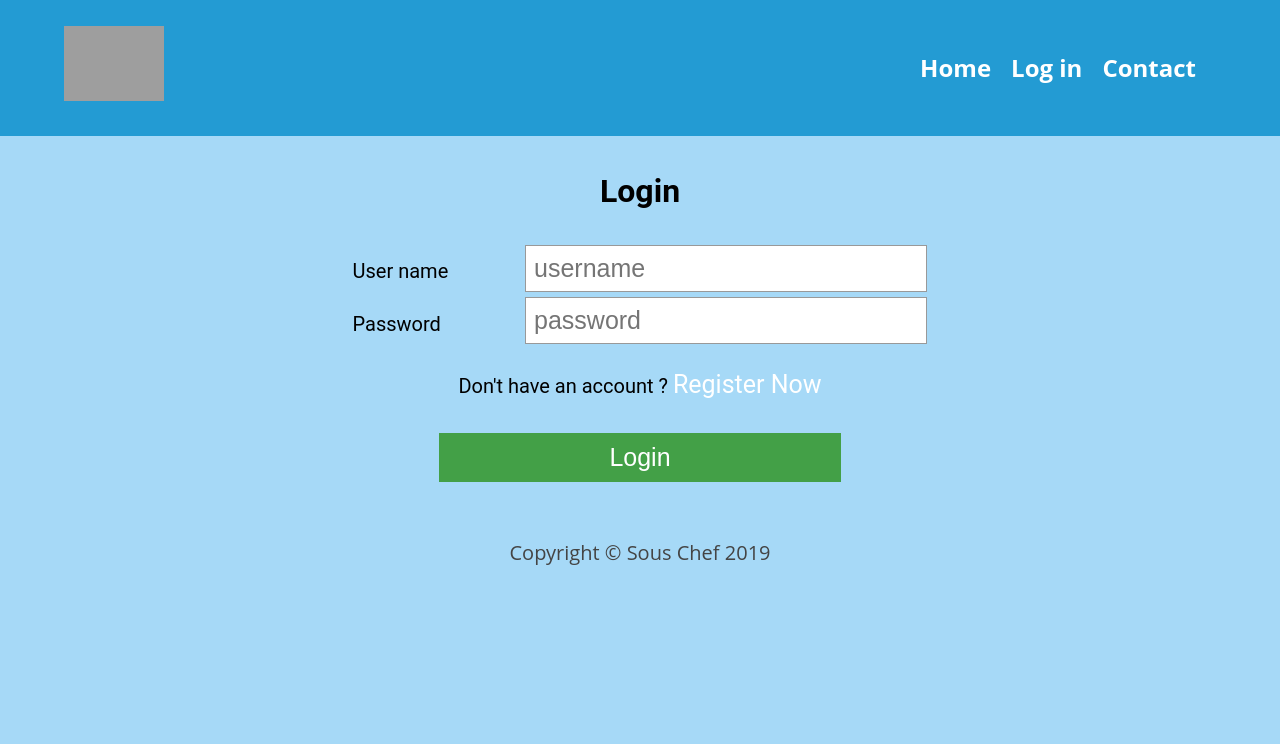
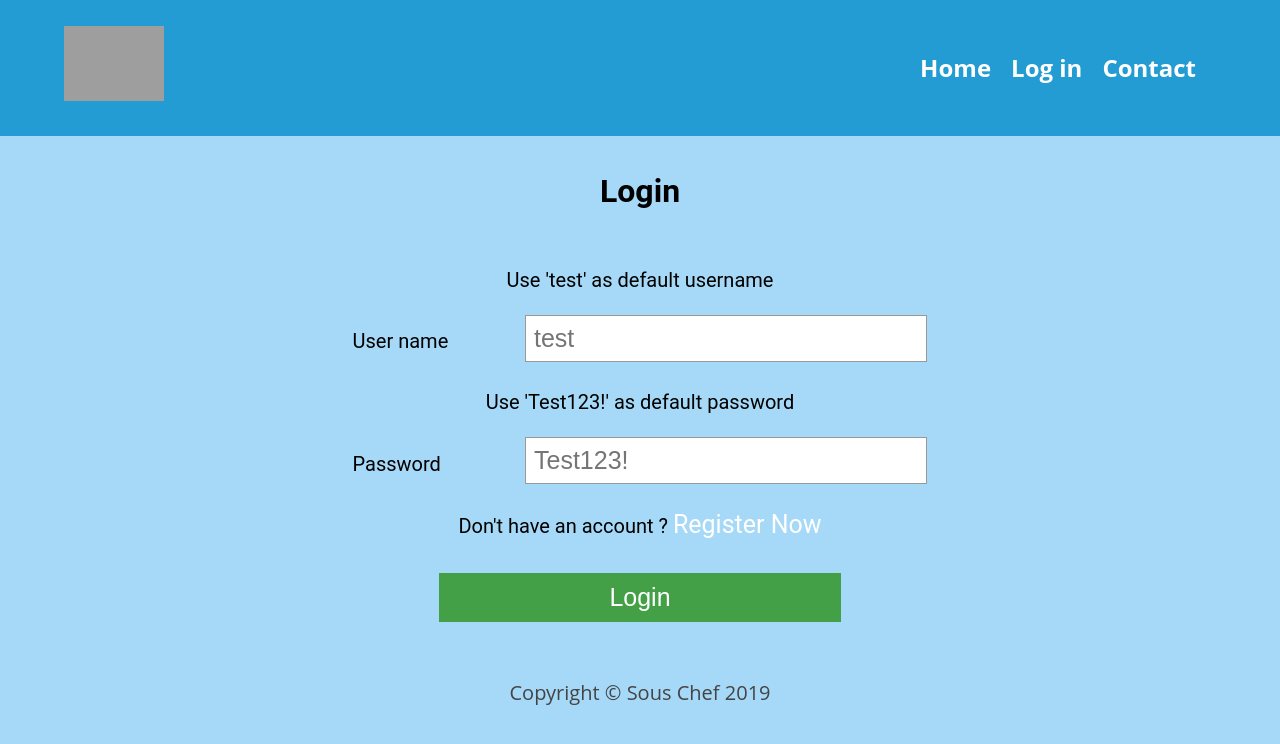
Before and after one commit to muzhaqi16/sous-chef-client, a React (Create React App) app: page /login in a window 1280 px wide. Shown: the top 744 px of the page. Built offline with nearby package versions, Linux system fonts and the light colour scheme; no server answers; grey boxes are pictures that could not be loaded.

Commit message:
add default user

```diff
--- a/src/components/LoginForm/LoginForm.js
+++ b/src/components/LoginForm/LoginForm.js
@@ -41,24 +41,26 @@ export default class LoginForm extends Component {
                 <div role='alert'>
                     {error && <p className='red'>{error}</p>}
                 </div>
+                <p>Use 'test' as default username</p>
                 <div className='user_name'>
                     <label htmlFor='user_name'>
                         User name
           </label>
                     <input
-                        placeholder="username"
+                        placeholder="test"
                         required
                         name='user_name'
                         id='user_name'>
                     </input>
                 </div>
+                <p>Use 'Test123!' as default password</p>
                 <div className='password'>
                     <label htmlFor='password'>
                         Password
           </label>
                     <input
                         required
-                        placeholder='password'
+                        placeholder='Test123!'
                         name='password'
                         type='password'
                         id='password'>
```
